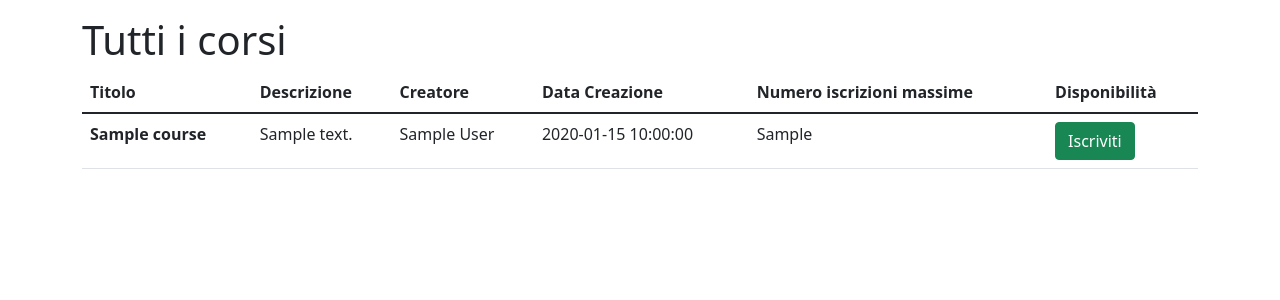
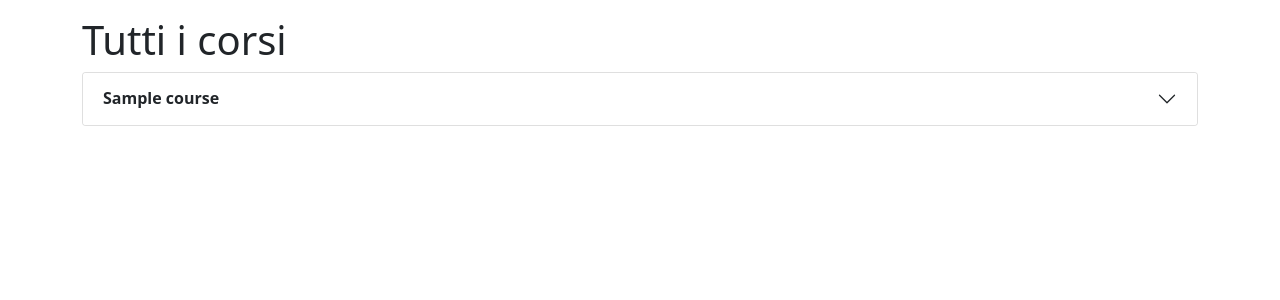
Before and after one commit to Visco01/pcto-project, a Flask app: template app/templates/students/dashboard.html in a window 1280 px wide. Shown: the part 56-356 px from the top of the page. Run offline with Flask 2, Linux system fonts and the light colour scheme; the template is opened without the code that fills it: most values are stand-ins (such as "Sample title", 1, 10 or a date in 2020); parts of the project's set-up code (start-up, migrations or seed data) failed here and were passed over.

Commit message:
courses grouped by category

```diff
--- a/app/templates/students/dashboard.html
+++ b/app/templates/students/dashboard.html
@@ -8,6 +8,17 @@
 
 <h1>Tutti i corsi</h1>
 
+{% for name, sublist in courses %}
+    <div class="accordion" id="accordionCourses">
+
+        <div class="accordion-item mb-3">
+            <h2 class="accordion-header" id="heading{{name}}">
+              <button class="accordion-button collapsed" type="button" data-bs-toggle="collapse" data-bs-target="#collapse{{name}}" aria-expanded="false" aria-controls="collapse{{name}}">
+                <strong>{{name}}</strong>
+              </button>
+            </h2>
+            <div id="collapse{{name}}" class="accordion-collapse collapse" aria-labelledby="heading{{name}}" data-bs-parent="#accordionExample">
+              <div class="accordion-body">
                 <table class="table table-hover">
                     <thead>
                         <tr>
@@ -20,19 +31,23 @@
                         </tr>
                     </thead>
                     <tbody>
-
-        {% for course in courses %}
+                    {% for course in sublist %}
                         <tr>
                             <th scope="row">{{course.Course.c_name}}</th>
                             <td>{{course.Course.description}}</td>
                             <td>{{course.User.first_name}} {{course.User.last_name}}</td>
                             <td>{{course.Course.creation_date}}</td>
                             <td>{{course.Course.max_partecipants}}</td>
-
                             <td><button type="button" class="btn btn-success">Iscriviti</button></td>
                         </tr>
                     {% endfor %}
                     </tbody>
                 </table>
+              </div>
+            </div>
+        </div>
+    </div>
+{% endfor %}
+
 
 {% endblock content %}
--- a/app/templates/teachers/create_course.html
+++ b/app/templates/teachers/create_course.html
@@ -5,6 +5,8 @@
 {% endblock %}
 
 {% block content %}
+
+    <h2>Nuovo corso</h2>
 
     <form action="" method="post" novalidate>
         {{ form.hidden_tag() }}
--- a/app/templates/teachers/dashboard.html
+++ b/app/templates/teachers/dashboard.html
@@ -34,6 +34,6 @@
         </tbody>
     </table>
 
-    <a href="{{ url_for('teachers.newCourse') }}"><button class="btn btn-primary">Nuovo corso</button></a>
+    <a href="{{ url_for('teachers.newCourse') }}"><button class="btn btn-primary">Crea nuovo corso</button></a>
 
 {% endblock content %}
--- a/app/views/teachers/forms.py
+++ b/app/views/teachers/forms.py
@@ -11,4 +11,4 @@ class NewCourseForm(FlaskForm):
     min_lessons      = IntegerField('Minimo numero di lezioni')
     duration         = IntegerField('Durata delle lezioni')
     category         = SelectField('Categoria', choices=[]) # Le categorie verranno aggiornate dinamicamente
-    submit           = SubmitField('Crea nuovo corso')
+    submit           = SubmitField('Conferma')
```
Also changed, not shown: app/lib/db_actions.py (+11 -4 lines). Lines whose indentation alone changed are shown as unchanged.
